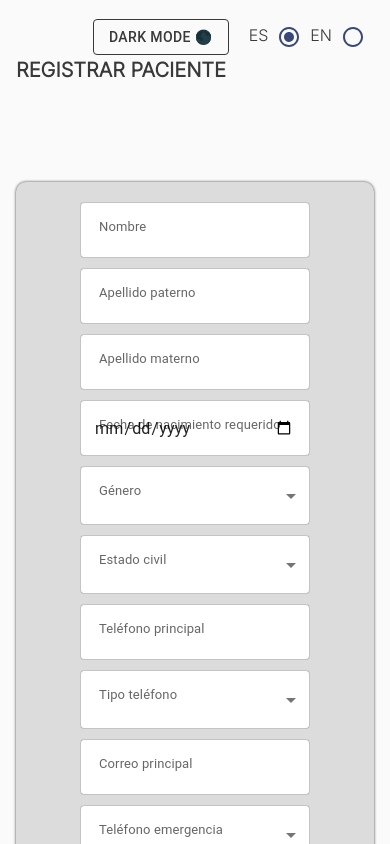
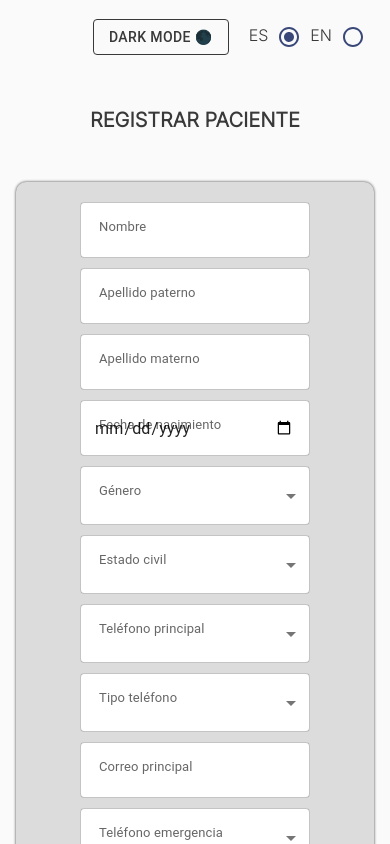
Before and after one commit to Ivan6801/patient_record, a React (Create React App) app: page / in a window 390 px wide. Shown: the top 844 px of the page. Built offline with nearby package versions, Linux system fonts and the light colour scheme.

Commit message:
fix formik phone main

```diff
--- a/src/containers/Register.jsx
+++ b/src/containers/Register.jsx
@@ -26,9 +26,14 @@ export default function Registrar() {
     gender: Yup.string().required(t('r.genderRequired')),
     maritalStatus: Yup.string().required(t('r.civilStatus')),
     phoneTypes: Yup.string().required(t('r.phoneTypes')),
-    phoneMain: Yup.number().required(t('register.telefonoPrincipal')),
+    // phoneMain: Yup.number().required(t('register.telefonoPrincipal')),
+    phoneMain: Yup.string()
+      .when('$EmergencyPhone', (phoneMain, schema) => ((phoneMain === 'United States + 1') === 'Mexico + 52'
+        ? schema.required(t('r.phone'))
+        : schema.nullable().optional()))
+      .required(t('register.telefonoPrincipal')),
     mainMail: Yup.string().email(),
-    EmergencyPhone: Yup.number().required(t('r.emergencyPhone')),
+    EmergencyPhone: Yup.string().required(t('r.emergencyPhone')),
     phone: Yup.number()
       .when('$EmergencyPhone', (EmergencyPhone, schema) => ((EmergencyPhone === 'United States + 1') === 'Mexico + 52'
         ? schema.required(t('r.phone'))
@@ -80,6 +85,7 @@ export default function Registrar() {
   ];
   const phoneType = [`${t('phone.tf')}`, `${t('phone.tm')}`];
   const EmergencyPhoneType = ['None', 'United States + 1', 'Mexico + 52'];
+  const phoneMainType = ['None', 'United States + 1', 'Mexico + 52'];
 
   const searchedAll = todos;
 
@@ -160,7 +166,7 @@ export default function Registrar() {
                     helperText={touched.dateOfBirth && errors.dateOfBirth}
                     id="outlined-basic"
                     variant="outlined"
-                    label={t('register.fechaDeNacimiento')}
+                    label={t('r.birthday')}
                     type="date"
                     className="registrar-input"
                   />
@@ -203,19 +209,68 @@ export default function Registrar() {
                     ))}
                   </TextField>
                 </div>
+
+                <section>
                   <div>
                     <TextField
                       style={{ width: '230px' }}
                       {...getFieldProps('phoneMain')}
                       error={Boolean(touched.phoneMain && errors.phoneMain)}
                       helperText={touched.phoneMain && errors.phoneMain}
+                      id="phoneMain"
+                      className="registrar-input"
+                      select
+                      label={t('register.telefonoPrincipal')}
+                      variant="outlined"
+                    >
+                      {phoneMainType.map((option) => (
+                        <MenuItem key={option} value={option}>
+                          {option}
+                        </MenuItem>
+                      ))}
+                    </TextField>
+                  </div>
+                  <div>
+                    {formik.values.phoneMain === 'United States + 1' && (
+                      <div>
+                        <label>{t('register.telefonoPrincipal')}</label>
+                        <TextField
+                          style={{
+                            width: '100px', position: 'absolute', left: 160, top: 370,
+                          }}
+                          {...getFieldProps('phone')}
+                          error={Boolean(touched.phoneMain && errors.phone)}
+                          helperText={touched.phoneMain && errors.phone}
                           id="outlined-basic"
-                    label={t('register.telefonoPrincipal')}
+                          placeholder="+ 1"
                           variant="outlined"
                           type="number"
                           className="registrar-input"
                         />
                       </div>
+                    )}
+                  </div>
+                  <div>
+                    {formik.values.phoneMain === 'Mexico + 52' && (
+                      <div>
+                        <label>{t('register.telefonoPrincipal')}</label>
+                        <TextField
+                          style={{
+                            width: '100px', position: 'absolute', left: 160, top: 370,
+                          }}
+                          {...getFieldProps('phone')}
+                          error={Boolean(touched.phoneMain && errors.phone)}
+                          helperText={touched.phoneMain && errors.phone}
+                          id="outlined-basic"
+                          placeholder="+ 52"
+                          variant="outlined"
+                          type="number"
+                          className="registrar-input"
+                        />
+                      </div>
+                    )}
+                  </div>
+                </section>
                 <div>
                   <TextField
                     style={{ width: '230px' }}
@@ -271,7 +326,7 @@ export default function Registrar() {
                   <div>
                     {formik.values.EmergencyPhone === 'United States + 1' && (
                       <div>
-                        <label>{t('register.telefonoPrincipal')}</label>
+                        <label>{t('register.telefonoEmeergencia')}</label>
                         <TextField
                           style={{ width: '230px' }}
                           {...getFieldProps('phone')}
--- a/src/containers/styles/App.css
+++ b/src/containers/styles/App.css
@@ -48,7 +48,7 @@ ul {
   grid-template-rows: 100px 100px 100px;
   justify-content: center;
   justify-items: center;
-  margin-top: 100px;
+  margin-top: 50px;
   background: #39393927;
 }
 
@@ -252,6 +252,10 @@ ul {
     margin-top: 20px;
     margin-bottom: 20px;
   }
+  .contact-form h3 {
+    text-align: center;
+    padding-top: 50px;
+  }
 }
 
 .fadeInDown {
--- a/src/translations/en/global.json
+++ b/src/translations/en/global.json
@@ -7,7 +7,7 @@
     "nombre": "Name",
     "apellidoPaterno": "Last name",
     "apellidoMaterno": "Other name",
-    "fechaDeNacimiento": "Birthday is required",
+    "fechaDeNacimiento": "Birthday required",
     "genero": "Gender",
     "estadoCivil": "Civil status",
     "telefonoPrincipal": "Main phone",
@@ -46,6 +46,7 @@
     "nameRequired": "Name is required",
     "apRequired": "Last name is required",
     "amRequired": "Other is required",
+    "birthday": "birthday required",
     "genderRequired": "Gender is required",
     "civilStatus": "Civil status is required",
     "phoneTypes": "Phone type is required",
--- a/src/translations/es/global.json
+++ b/src/translations/es/global.json
@@ -46,6 +46,7 @@
     "nameRequired": "Nombre requerido",
     "apRequired": "Apellido paterno requerido",
     "amRequired": "Apellido Materno requerido",
+    "birthday": "Fecha de nacimiento",
     "genderRequired": "Género requerido",
     "civilStatus": "Estado civil requerido",
     "phoneTypes": "Tipo teléfono requerido",
```
Lines whose indentation alone changed are shown as unchanged.
